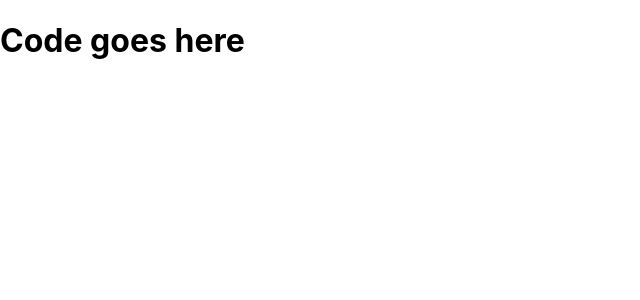
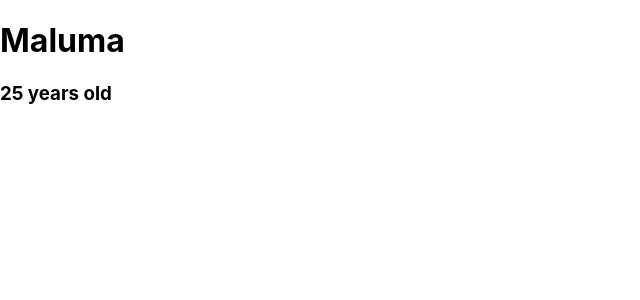
Before and after one commit to jyodying/my-react-app, a React (Create React App) app: page / in a window 1280 px wide. Shown: the top 300 px of the page, without its empty margins (0-640 px from the left). Built offline with nearby package versions, Linux system fonts and the light colour scheme.

Commit message:
State Practice

```diff
--- a/src/App.js
+++ b/src/App.js
@@ -73,11 +73,22 @@
 
 }*/
 
+// Challenge:
+// Given an incomplete class-based component without a constructor,
+// add a constructor and initialize state to fix the broken component.
 class App extends React.Component {
+  constructor() {
+    super()
+    this.state = {
+      name: "Maluma",
+      age: 25
+    }
+  }
   render() {
     return (
       <div>
-        <h1>Code goes here</h1>
+        <h1>{this.state.name}</h1>
+        <h3>{this.state.age} years old</h3>
       </div>
     )
   }
```
